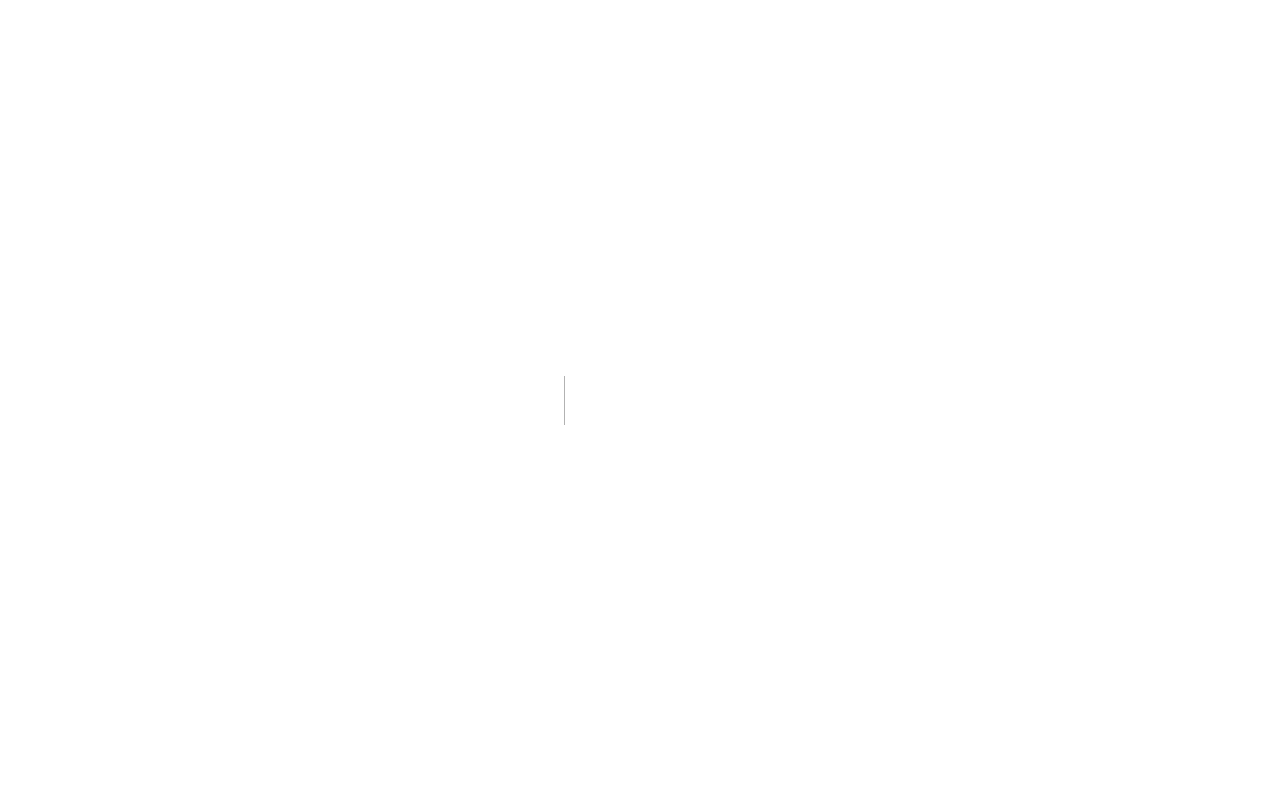
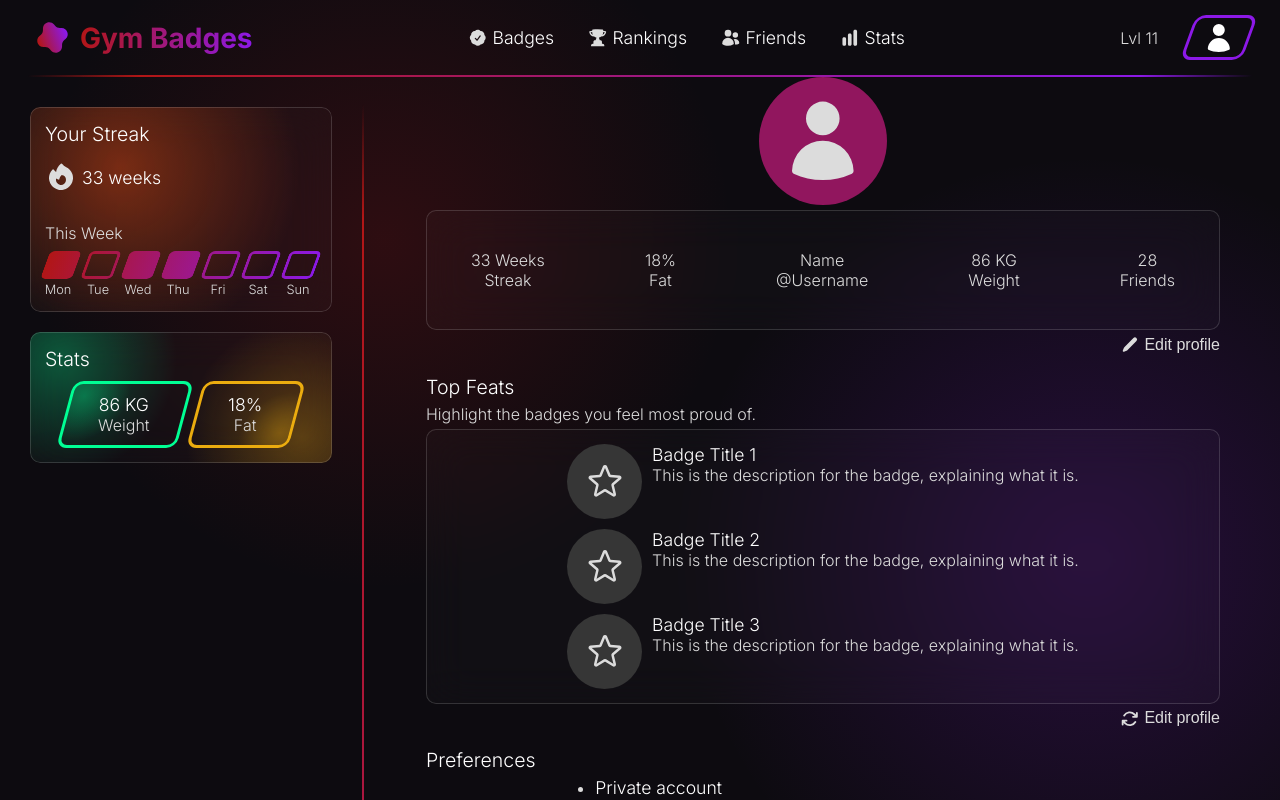
Before and after one commit to TFG-APP-de-gamificacion-del-deporte/gym-badges-web-app, a Next.js app in the folder src/: page /user/1 in a window 1280 px wide. Before the commit this address had no page. Built offline with nearby package versions, Linux system fonts and the light colour scheme.

Commit message:
Create Profile page

```diff
--- a/src/app/(home)/home.module.scss
+++ b/src/app/(home)/home.module.scss
@@ -11,5 +11,6 @@
 
   main {
     flex-grow: 1;
+    margin-right: 60px;
   }
 }
--- /dev/null
+++ b/src/app/(home)/user/[user_id]/page.tsx
@@ -0,0 +1,120 @@
+import DefaultProfilePicture from "@/components/default-profile-picture/default-profile-picture"
+import styles from "./user_id.module.scss"
+import { StarIcon } from "@heroicons/react/24/outline"
+import { ArrowPathIcon, PencilIcon } from "@heroicons/react/16/solid"
+import { CheckCircleIcon } from "@heroicons/react/24/solid"
+
+const preferences = [
+  {
+    name: "Private account",
+    description: "Only your friends will be able to see your profile.",
+  },
+  {
+    name: "Hide weight and fat",
+    description: "Don’t show weight and fat for anyone (not even your friends).",
+  },
+  {
+    name: "Some other setting 1",
+    description: "Description for this other setting",
+  },
+  {
+    name: "Some other setting 2",
+    description: "Description for this other setting",
+  },
+  {
+    name: "Some other setting 3",
+    description: "Description for this other setting",
+  },
+]
+
+const topFeats = [
+  {
+    title: "Badge Title 1",
+    description: "This is the description for the badge, explaining what it is.",
+  },
+  {
+    title: "Badge Title 2",
+    description: "This is the description for the badge, explaining what it is.",
+  },
+  {
+    title: "Badge Title 3",
+    description: "This is the description for the badge, explaining what it is.",
+  },
+]
+
+
+export default function Page({ params }: { params: { user_id: string } }) {
+  return (
+    <div className={styles.layout}>
+      {/* IMAGE AND MAIN INFO */}
+      <section>
+        <div className={styles.image_container}>
+          <DefaultProfilePicture/>
+        </div>
+        <div className={styles.info_card}>
+          <div>
+            <span>33 Weeks</span>
+            <p>Streak</p>
+          </div>
+          <div>
+            <span>18%</span>
+            <p>Fat</p>
+          </div>
+          <div>
+            <span>Name</span>
+            <p>@Username</p>
+          </div>
+          <div>
+            <span>86 KG</span>
+            <p>Weight</p>
+          </div>
+          <div>
+            <span>28</span>
+            <p>Friends</p>
+          </div>
+        </div>
+        <button className={styles.edit_button}>
+          <PencilIcon/>
+          <p>Edit profile</p>
+        </button>
+      </section>
+
+      {/* TOP FEATS */}
+      <section>
+        <h2>Top Feats</h2>
+        <p>Highlight the badges you feel most proud of.</p>
+        <div className={styles.top_feats_card}>
+          {topFeats.slice(0, 3).map(({ title, description }) =>
+            <div key={title}>
+              <div className={styles.badge_icon}><StarIcon/></div>
+              <div>
+                <h3>{title}</h3>
+                <p>{description}</p>
+              </div>
+            </div>
+          )}
+        </div>
+        <button className={styles.edit_button}>
+          <ArrowPathIcon/>
+          <p>Edit profile</p>
+        </button>
+      </section>
+
+      {/* PREFERENCES */}
+      <section>
+        <h2>Preferences</h2>
+        <ul className={styles.settings}>
+          {preferences.map(({ name, description }) =>
+            <li key={name}>
+              <div>
+                <h3>{name}</h3>
+                <p>{description}</p>
+              </div>
+              <CheckCircleIcon/>
+            </li>
+          )}
+        </ul>
+      </section>
+    </div>
+  )
+}
--- /dev/null
+++ b/src/app/(home)/user/[user_id]/user_id.module.scss
@@ -0,0 +1,107 @@
+@use "@/public/global_vars.scss" as GV;
+
+.layout {
+  display: flex;
+  flex-direction: column;
+  gap: 20px;
+
+  section {
+    display: flex;
+    flex-direction: column;
+    align-items: center;
+    gap: 5px;
+
+    & > h2, & > p {
+      align-self: flex-start;
+    }
+  }
+}
+
+.image_container {
+  & > div, & > img {
+    width: 128px;
+  }
+}
+
+@mixin card {
+  @include GV.card;
+  display: flex;
+  justify-content: space-around;
+  gap: 10px;
+  width: 100%;
+}
+
+.info_card {
+  @include card;
+  padding: 40px 0;
+
+  & > div {
+    text-align: center;
+  }
+}
+
+.top_feats_card {
+  @include card;
+
+  // Badge div
+  & > div {
+    display: flex;
+    gap: 10px;
+  }
+
+  @include GV.medium-screen {
+    flex-direction: column;
+    align-items: center;
+  }
+}
+
+.badge_icon {
+  $size: 75px;
+  min-width: $size;
+  width: $size;
+  height: $size;
+  border-radius: 100%;
+  background-color: rgb(54, 54, 54);
+  display: flex;
+  align-items: center;
+  justify-content: center;
+
+  svg {
+    width: 40px;
+    min-width: 40px;
+  }
+
+  @include GV.small-screen {
+    $size: 60px;
+    min-width: $size;
+    width: $size;
+    height: $size;
+    svg {
+      width: 30px;
+      min-width: 30px;
+    }
+  }
+}
+
+.edit_button {
+  border: none;
+  background-color: transparent;
+  display: flex;
+  align-items: center;
+  justify-content: center;
+  gap: 5px;
+  color: GV.$regular-text-color;
+  align-self: flex-end;
+
+  &:hover {
+    text-decoration: underline;
+  }
+
+  svg {
+    @include GV.icon-text;
+  }
+}
+
+.settings {
+  // TODO Aprender de display grid
+}
--- a/src/components/default-profile-picture/default-profile-picture.module.scss
+++ b/src/components/default-profile-picture/default-profile-picture.module.scss
@@ -1,7 +1,9 @@
 .default_profile_picture {
   aspect-ratio: 1;
   border-radius: 100%;
-  align-content: center;
+  display: flex;
+  align-items: center;
+  justify-content: center;
 
   svg {
     width: 70%;
--- a/src/middleware.ts
+++ b/src/middleware.ts
@@ -42,5 +42,6 @@ export const config = {
     "/friends",
     "/rankings",
     "/stats",
+    // "/user/(.*)",
   ]
 }
```
